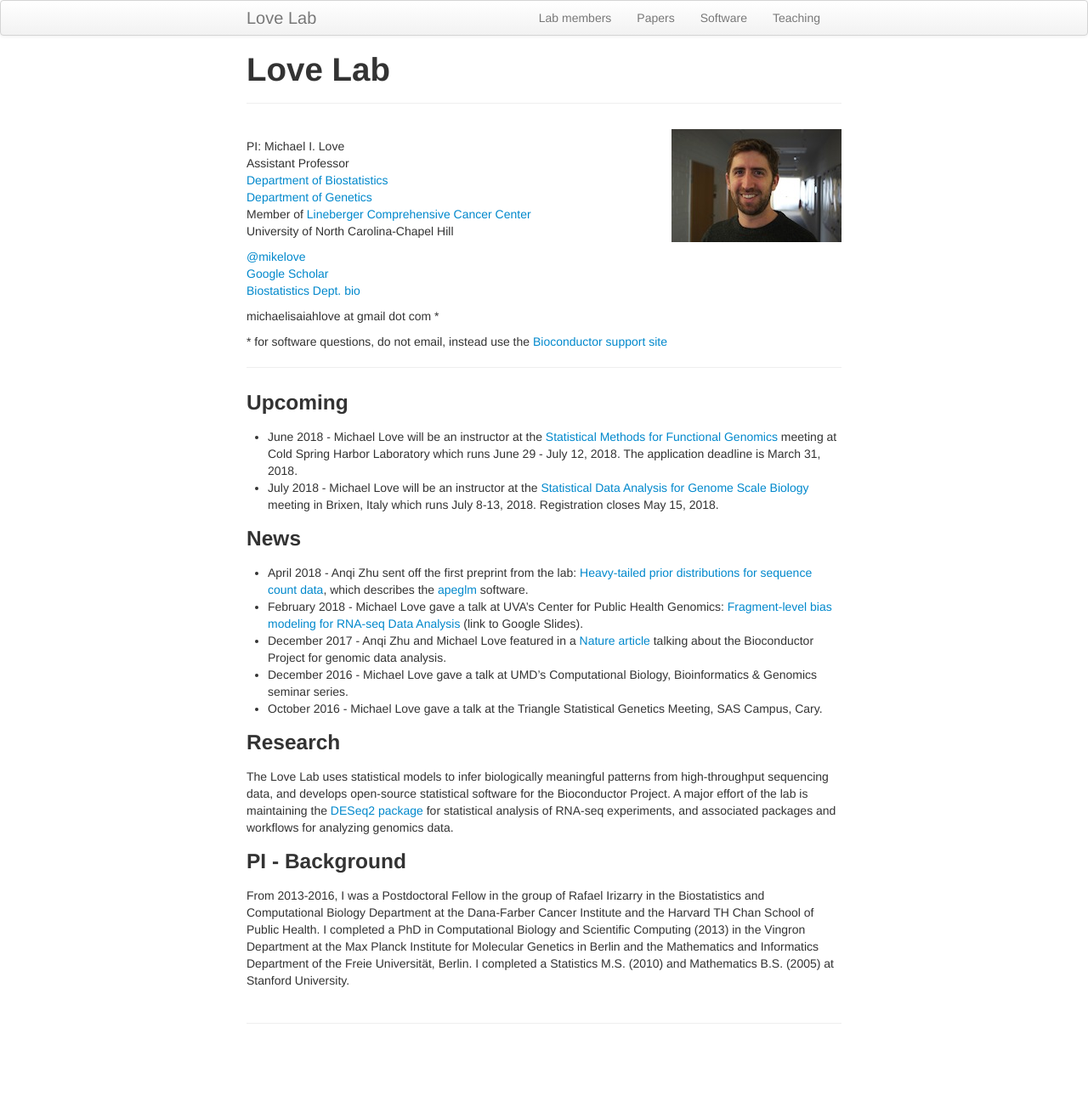
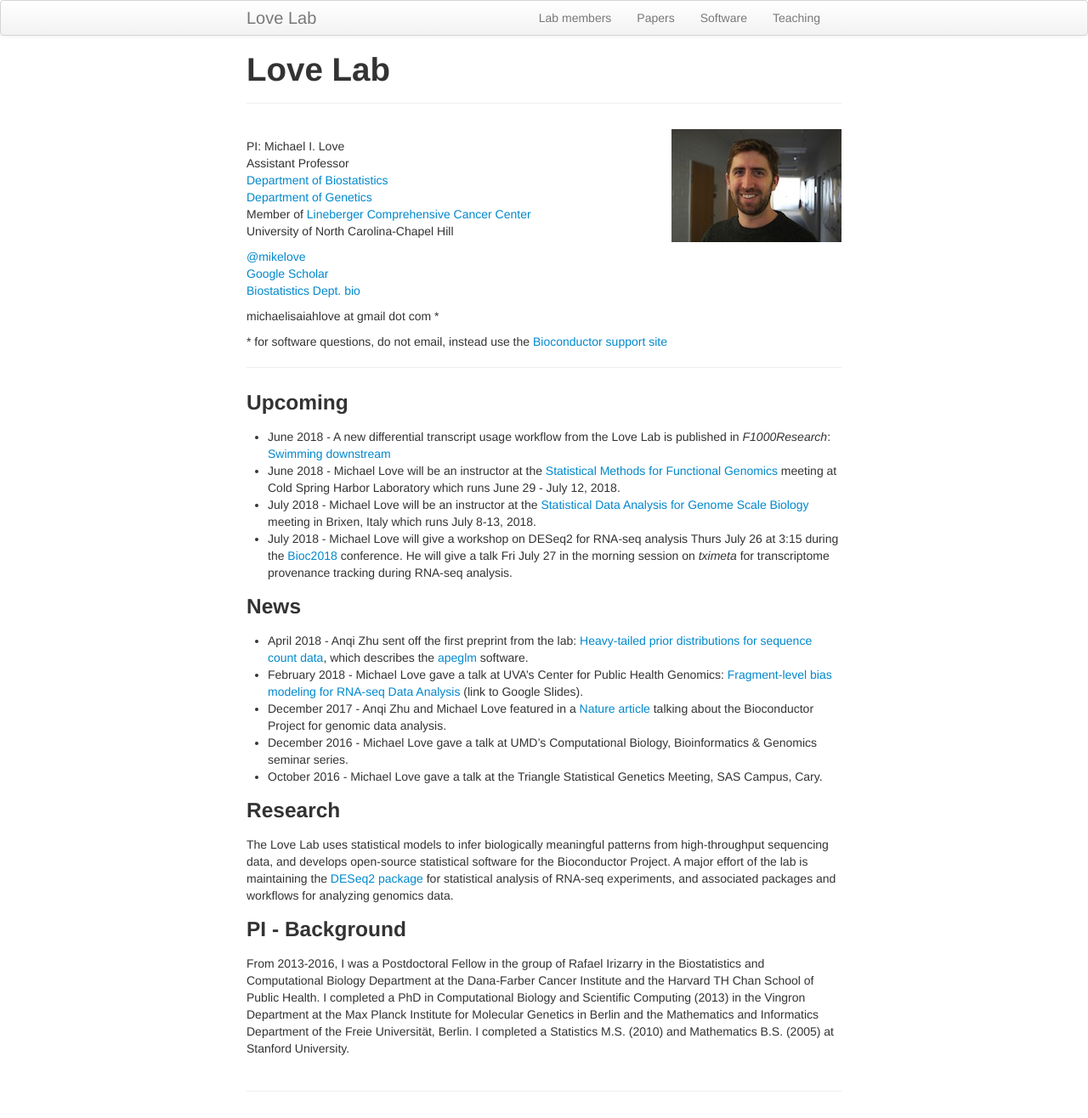
Before and after one commit to mikelove/mikelove.github.io, a Jekyll site: the page built from index.md, in a window 1280 px wide. Shown: the whole page at 85% size. Built offline with Jekyll 4.4.1, drawn with Linux system fonts in a browser that asks for light colours; before the commit the page ends 1236 px from its top, so only the background shows below that.

Commit message:
add news

```diff
--- a/index.md
+++ b/index.md
@@ -26,14 +26,20 @@ michaelisaiahlove at gmail dot com *
 
 ### Upcoming
 
+* June 2018 - A new differential transcript usage workflow from the
+  Love Lab is published in *F1000Research*:
+  [Swimming downstream](https://doi.org/10.12688/f1000research.15398.1)
 * June 2018 - Michael Love will be an instructor at the
   [Statistical Methods for Functional Genomics](https://meetings.cshl.edu/courses.aspx?course=C-DATA&year=18)
-  meeting at Cold Spring Harbor Laboratory which runs June 29 - July
-  12, 2018. The application deadline is March 31, 2018.
+  meeting at Cold Spring Harbor Laboratory which runs June 29 - July 12, 2018.
 * July 2018 - Michael Love will be an instructor at the
   [Statistical Data Analysis for Genome Scale Biology](http://www-huber.embl.de/csama2018/)
-  meeting in Brixen, Italy which runs July 8-13, 2018. Registration
-  closes May 15, 2018.
+  meeting in Brixen, Italy which runs July 8-13, 2018.
+* July 2018 - Michael Love will give a workshop on DESeq2 for RNA-seq
+  analysis Thurs July 26 at 3:15 during
+  the [Bioc2018](http://bioc2018.bioconductor.org) conference.
+  He will give a talk Fri July 27 in the morning session on *tximeta*
+  for transcriptome provenance tracking during RNA-seq analysis.
 
 ### News
 
```
